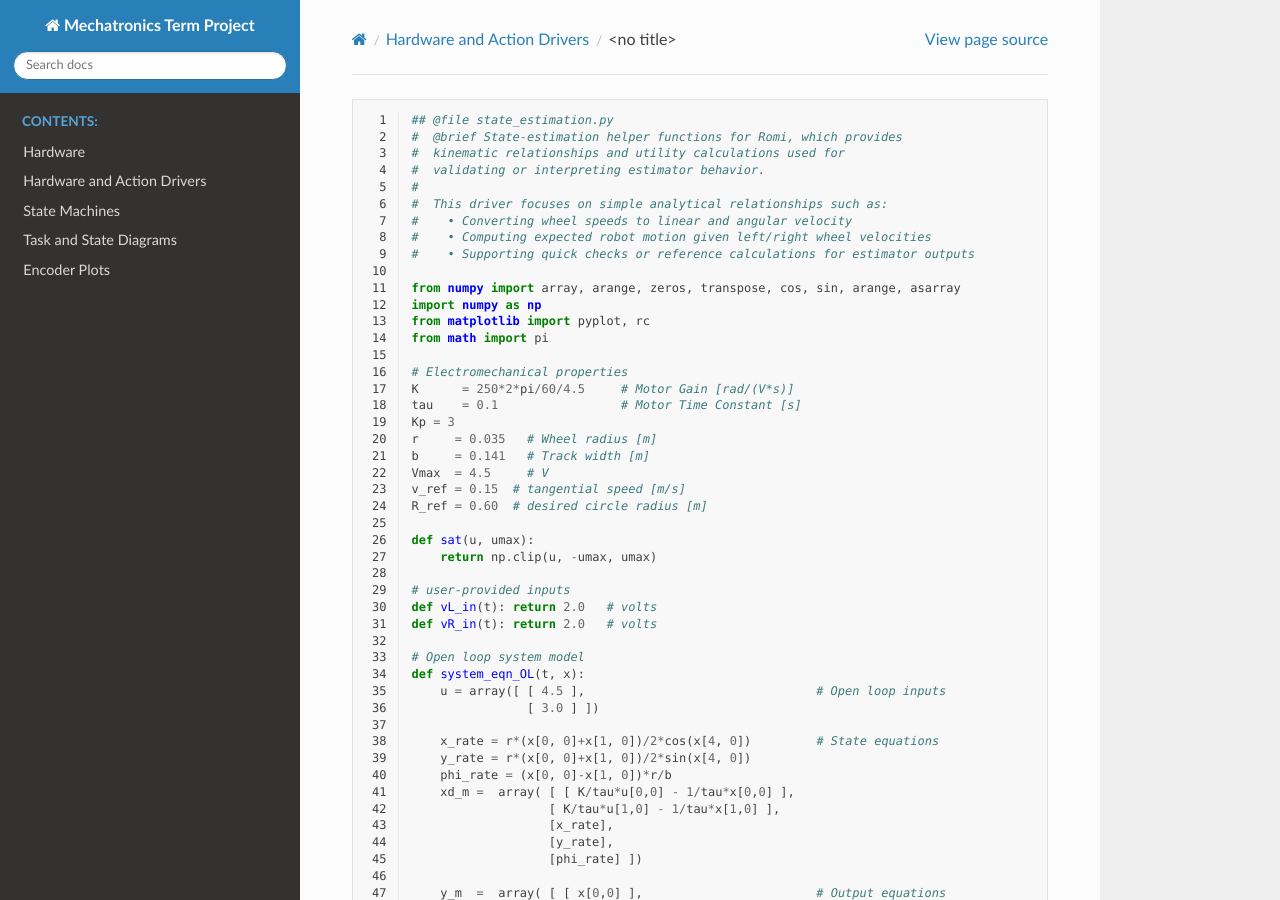
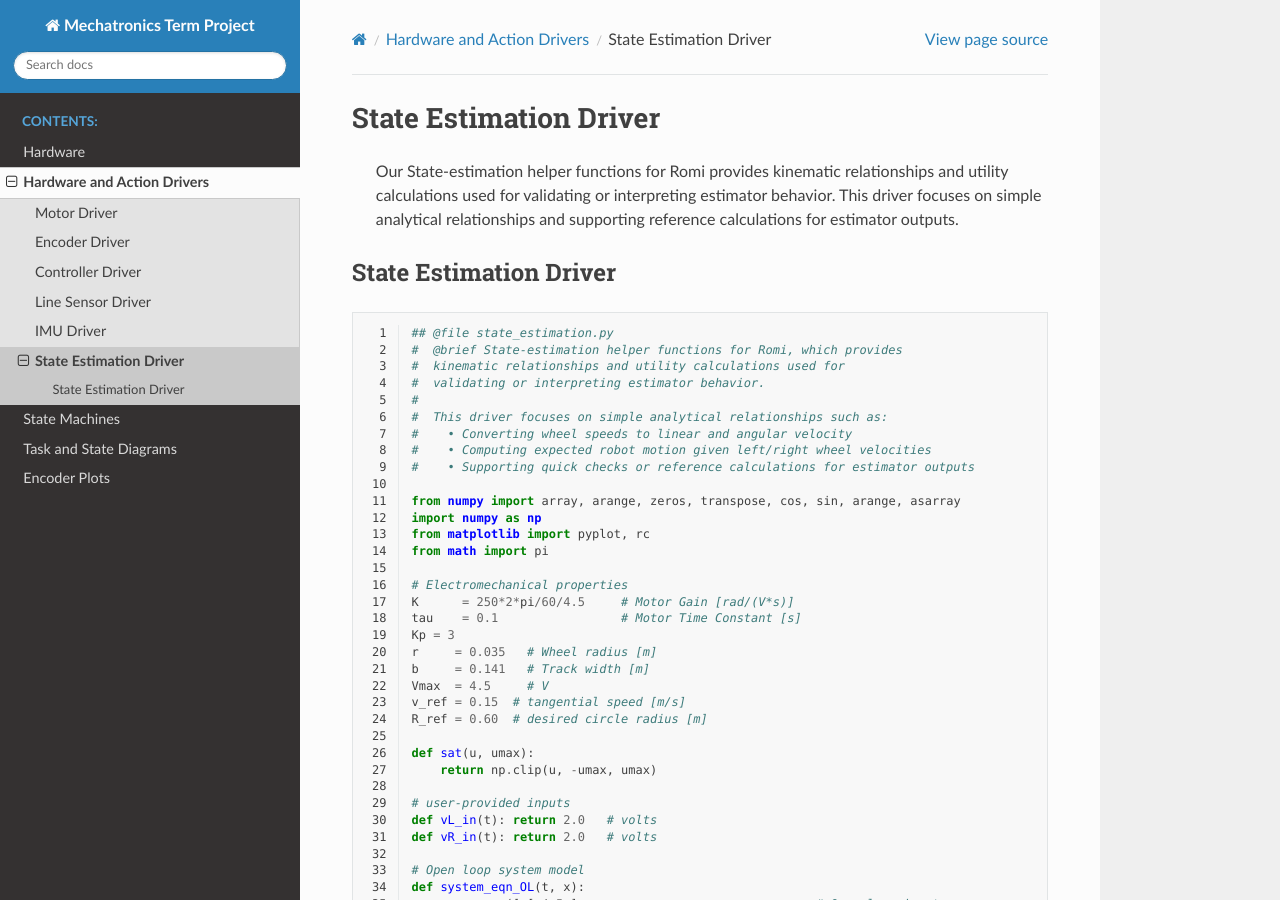
Before and after one commit to emmicayer/Mechatronics-Repository, a Sphinx documentation site: the page built from docs/state_estimation.rst, in a window 1280 px wide and 900 px high. Built offline with Sphinx 7.4.7 and the Read the Docs theme 3.1.0, drawn with Linux system fonts in a browser that asks for light colours; pages that are not in the unit, such as notebooks, are missing from menus.

Commit message:
Update state_estimation.rst

```diff
--- a/docs/state_estimation.rst
+++ b/docs/state_estimation.rst
@@ -1,3 +1,14 @@
+State Estimation Driver
+=====
+
+
+ Our State-estimation helper functions for Romi provides
+ kinematic relationships and utility calculations used for
+ validating or interpreting estimator behavior. This driver focuses on simple analytical relationships and supporting reference calculations for estimator outputs.
+
+State Estimation Driver
+----
+
 .. literalinclude:: ../Source/state_estimation.py
    :language: python
    :linenos:
```
